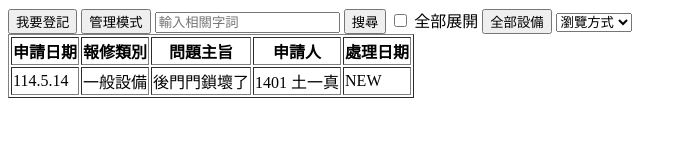
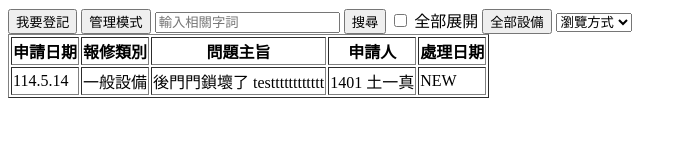
Before and after one commit to LangCheng945/hcvssocieties, a plain HTML site: page index.html in a window 1280 px wide. Shown: the whole page, without its empty margins (0-687 px from the left). Drawn offline with Linux system fonts and the light colour scheme.

Commit message:
Update index.html

```diff
--- a/index.html
+++ b/index.html
@@ -39,7 +39,7 @@
             <tr>
                 <td>114.5.14</td>
                 <td>一般設備</td>
-                <td>後門門鎖壞了</td>
+                <td>後門門鎖壞了 testttttttttttt</td>
                 <td>1401 土一真</td>
                 <td>NEW</td>
             </tr>
```
